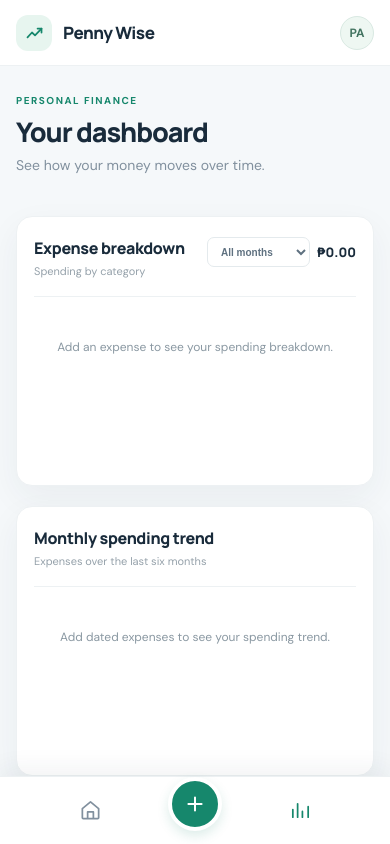
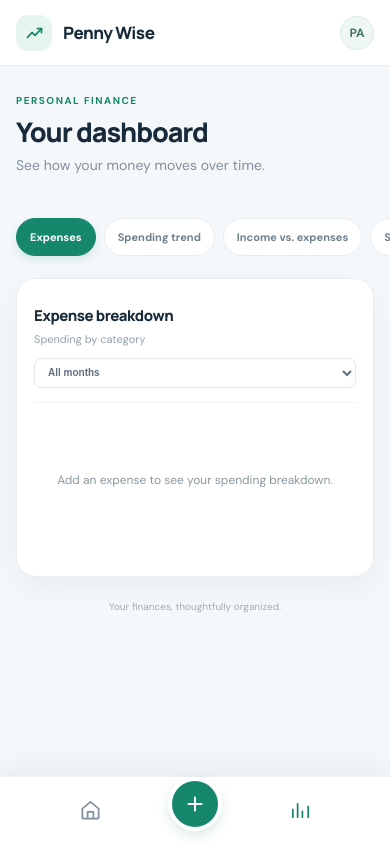
Before and after one commit to EJLF/Penny-Wise, a React (Vite) app: page / in a window 390 px wide. Both pictures are taken after a click on the button 300 px from the left and 810 px from the top of the page. Shown: the top 844 px of the page. Built offline with nearby package versions, Linux system fonts and the light colour scheme.

Commit message:
Revamped dashboard ui

```diff
--- a/src/App.css
+++ b/src/App.css
@@ -579,55 +579,104 @@ input:focus-visible {
   margin-top: 22px;
 }
 
+.analytics-dashboard {
+  min-width: 0;
+}
+
+.analytics-tabs {
+  display: none;
+}
+
 .analytics-grid {
   display: grid;
   grid-template-columns: repeat(2, minmax(0, 1fr));
-  gap: 20px;
+  gap: 18px;
 }
 
 .analytics-panel {
+  position: relative;
   min-width: 0;
-  min-height: 310px;
-  padding: 23px 25px;
+  min-height: 320px;
+  padding: 24px;
+  overflow: hidden;
+  border: 1px solid #e9eef1;
+  border-radius: 20px;
+  box-shadow: 0 10px 28px rgba(30, 54, 72, 0.055);
+  transition: border-color 180ms ease, box-shadow 180ms ease, transform 180ms ease;
 }
 
-.analytics-panel__total {
-  color: var(--ink);
-  font-family: 'Manrope', sans-serif;
-  font-size: 13px;
-  font-weight: 800;
-  white-space: nowrap;
+.analytics-panel:hover {
+  transform: translateY(-2px);
+  border-color: var(--accent-border);
+  box-shadow: 0 16px 34px rgba(30, 54, 72, 0.09);
+}
+
+.analytics-panel .panel__heading {
+  min-height: 48px;
+  align-items: center;
+  padding: 5px 0 16px;
+  border-bottom-color: #f0f3f5;
+}
+
+.analytics-panel .panel__title {
+  font-size: 15px;
+  letter-spacing: -0.45px;
+}
+
+.analytics-panel .panel__subtitle {
+  margin-top: 6px;
+  font-size: 11px;
+  line-height: 1.4;
 }
 
 .expense-breakdown__actions {
   display: flex;
   align-items: center;
   gap: 10px;
+  flex: 0 0 auto;
 }
 
 .expense-breakdown__filter {
   max-width: 150px;
+  border-color: #e7ecef;
+  border-radius: 9px;
+  background-color: #fbfcfd;
 }
 
 .expense-breakdown {
   display: flex;
-  min-height: 225px;
+  min-height: 235px;
   align-items: center;
-  gap: 24px;
-  padding-top: 13px;
+  gap: 20px;
+  padding-top: 16px;
 }
 
 .expense-breakdown__chart {
-  width: min(44%, 190px);
-  flex: 0 0 min(44%, 190px);
+  width: min(48%, 210px);
+  flex: 0 0 min(48%, 210px);
   overflow: visible;
+  filter: drop-shadow(0 7px 12px rgba(30, 54, 72, 0.1));
+}
+
+.expense-breakdown__center-label {
+  fill: #83919b;
+  font-family: 'DM Sans', 'Segoe UI', sans-serif;
+  font-size: 8px;
+  font-weight: 600;
+}
+
+.expense-breakdown__center-total {
+  fill: var(--ink);
+  font-family: 'Manrope', sans-serif;
+  font-size: 11px;
+  font-weight: 800;
 }
 
 .expense-breakdown__legend {
   display: grid;
   min-width: 0;
   flex: 1;
-  gap: 13px;
+  gap: 5px;
   margin: 0;
   padding: 0;
   list-style: none;
@@ -641,10 +690,19 @@ input:focus-visible {
 }
 
 .expense-breakdown__item {
+  min-height: 34px;
   justify-content: space-between;
-  gap: 8px;
+  gap: 10px;
+  padding: 5px 8px;
+  border-radius: 8px;
+  background: #f8fafb;
   color: #60717d;
   font-size: 11px;
+  transition: background 160ms ease;
+}
+
+.expense-breakdown__item:hover {
+  background: var(--accent-tint);
 }
 
 .expense-breakdown__name {
@@ -659,17 +717,19 @@ input:focus-visible {
 }
 
 .expense-breakdown__swatch {
-  width: 9px;
-  height: 9px;
-  flex: 0 0 9px;
-  border-radius: 3px;
+  width: 10px;
+  height: 10px;
+  flex: 0 0 10px;
+  border-radius: 50%;
+  box-shadow: 0 0 0 2px #fff;
 }
 
 .expense-breakdown__value {
   flex-direction: column;
   align-items: flex-end;
   gap: 3px;
-  color: var(--ink);
+  color: #344858;
+  font-size: 10px;
   font-weight: 700;
   white-space: nowrap;
 }
@@ -683,9 +743,39 @@ input:focus-visible {
 .analytics-chart {
   display: block;
   width: 100%;
-  height: 240px;
-  overflow: visible;
-  margin-top: 13px;
+  min-width: 0;
+  height: 242px;
+  margin-top: 12px;
+}
+
+.analytics-chart-scroll {
+  width: 100%;
+  overflow-x: auto;
+  overscroll-behavior-x: contain;
+  scrollbar-color: #d8e0e4 transparent;
+  scrollbar-width: thin;
+}
+
+.analytics-chart-summary {
+  display: flex;
+  align-items: center;
+  justify-content: space-between;
+  gap: 12px;
+  margin-top: 10px;
+  padding: 12px 13px;
+  border: 1px solid #edf1f3;
+  border-radius: 11px;
+  background: #f8fafb;
+  color: #71818d;
+  font-size: 11px;
+}
+
+.analytics-chart-summary strong {
+  color: var(--accent-text);
+  font-family: 'Manrope', sans-serif;
+  font-size: 13px;
+  font-weight: 800;
+  white-space: nowrap;
 }
 
 .analytics-chart__grid {
@@ -695,7 +785,7 @@ input:focus-visible {
 
 .analytics-chart__axis-label,
 .analytics-chart__month-label {
-  fill: #98a4ad;
+  fill: #83919b;
   font-family: 'DM Sans', 'Segoe UI', sans-serif;
   font-size: 10px;
 }
@@ -704,7 +794,7 @@ input:focus-visible {
   display: flex;
   align-items: center;
   gap: 12px;
-  color: #758590;
+  color: #71818d;
   font-size: 10px;
   font-weight: 600;
   white-space: nowrap;
@@ -719,7 +809,8 @@ input:focus-visible {
 .analytics-legend i {
   width: 8px;
   height: 8px;
-  border-radius: 2px;
+  border-radius: 50%;
+  box-shadow: 0 0 0 2px #f2f5f6;
 }
 
 .analytics-legend__income {
@@ -1152,6 +1243,66 @@ input:focus-visible {
     grid-template-columns: 1fr;
   }
 
+  .analytics-tabs {
+    display: flex;
+    gap: 8px;
+    margin: 0 -16px 14px;
+    padding: 2px 16px 8px;
+    overflow-x: auto;
+    overscroll-behavior-x: contain;
+    scrollbar-width: none;
+  }
+
+  .analytics-tabs::-webkit-scrollbar {
+    display: none;
+  }
+
+  .analytics-tabs__button {
+    min-height: 38px;
+    flex: 0 0 auto;
+    padding: 0 13px;
+    border: 1px solid #e7ecef;
+    border-radius: 999px;
+    background: #fff;
+    color: #70808b;
+    font-size: 11px;
+    font-weight: 700;
+    white-space: nowrap;
+    transition: border-color 160ms ease, background 160ms ease, color 160ms ease;
+  }
+
+  .analytics-tabs__button[aria-selected='true'] {
+    border-color: var(--accent);
+    background: var(--accent);
+    box-shadow: 0 4px 10px var(--accent-shadow);
+    color: #fff;
+  }
+
+  .analytics-tabs__button:focus-visible {
+    outline: 3px solid var(--accent-outline);
+    outline-offset: 2px;
+  }
+
+  .analytics-grid .analytics-panel {
+    display: none;
+  }
+
+  .analytics-grid .analytics-panel[data-analytics-panel='expenses'] {
+    display: block;
+  }
+
+  .analytics-dashboard[data-active-tab='trend'] .analytics-grid .analytics-panel[data-analytics-panel='expenses'],
+  .analytics-dashboard[data-active-tab='comparison'] .analytics-grid .analytics-panel[data-analytics-panel='expenses'],
+  .analytics-dashboard[data-active-tab='savings'] .analytics-grid .analytics-panel[data-analytics-panel='expenses'] {
+    display: none;
+  }
+
+  .analytics-dashboard[data-active-tab='trend'] .analytics-grid .analytics-panel[data-analytics-panel='trend'],
+  .analytics-dashboard[data-active-tab='comparison'] .analytics-grid .analytics-panel[data-analytics-panel='comparison'],
+  .analytics-dashboard[data-active-tab='savings'] .analytics-grid .analytics-panel[data-analytics-panel='savings'] {
+    display: block;
+  }
+
   .analytics-panel {
     min-height: 290px;
   }
@@ -1323,35 +1474,103 @@ input:focus-visible {
   }
 
   .expense-breakdown {
-    gap: 15px;
+    flex-direction: column;
+    min-height: 0;
+    align-items: stretch;
+    gap: 14px;
   }
 
   .analytics-panel {
-    min-height: 270px;
-    padding: 20px 17px;
+    min-height: 0;
+    padding: 21px 17px 18px;
   }
 
   .analytics-panel .panel__heading {
-    flex-wrap: nowrap;
+    flex-wrap: wrap;
+    gap: 10px;
+    padding-bottom: 14px;
+  }
+
+  .analytics-panel .panel__heading > div:first-child {
+    flex: 1 1 145px;
+  }
+
+  .analytics-panel:first-child .panel__heading > div:first-child {
+    flex-basis: 100%;
   }
 
   .expense-breakdown__actions {
+    width: 100%;
+    justify-content: space-between;
     gap: 7px;
   }
 
   .expense-breakdown__filter {
-    max-width: 125px;
+    max-width: none;
+    min-width: 0;
+    flex: 1;
     padding-right: 20px;
     font-size: 10px;
   }
 
+  .expense-breakdown__chart {
+    width: min(68vw, 230px);
+    flex: 0 0 auto;
+    align-self: center;
+  }
+
+  .expense-breakdown__legend {
+    width: 100%;
+    flex: 0 0 auto;
+    gap: 3px;
+  }
+
+  .expense-breakdown__item {
+    min-height: 32px;
+    gap: 5px;
+    padding: 4px 6px;
+    font-size: 10px;
+  }
+
+  .expense-breakdown__name {
+    gap: 6px;
+  }
+
+  .expense-breakdown__value {
+    font-size: 9px;
+  }
+
   .analytics-chart {
-    height: 210px;
+    width: 440px;
+    min-width: 440px;
+    height: 220px;
+  }
+
+  .analytics-chart-scroll {
+    margin-right: -3px;
+    padding-bottom: 5px;
   }
 
   .analytics-panel .analytics-legend {
     gap: 7px;
     font-size: 9px;
+  }
+
+  .analytics-panel[data-analytics-panel='comparison'] .analytics-legend {
+    justify-content: flex-end;
+    margin-top: 8px;
+    padding: 9px 10px;
+    border-radius: 9px;
+    background: #f8fafb;
+  }
+
+  .analytics-panel > .empty-state {
+    display: grid;
+    min-height: 155px;
+    place-items: center;
+    margin: 0;
+    padding: 18px 8px;
+    line-height: 1.6;
   }
 }
 
--- a/src/Components/AnalyticsDashboard.tsx
+++ b/src/Components/AnalyticsDashboard.tsx
@@ -1,4 +1,4 @@
-import { useState } from 'react'
+import { useState, type KeyboardEvent } from 'react'
 import type { Transaction } from '../context/AppReducer'
 import { formatCurrency } from '../utils/formatCurrency'
 import {
@@ -23,6 +23,15 @@ type ExpenseSlice = {
   category: string
   amount: number
 }
+
+const analyticsTabs = [
+  { id: 'expenses', label: 'Expenses' },
+  { id: 'trend', label: 'Spending trend' },
+  { id: 'comparison', label: 'Income vs. expenses' },
+  { id: 'savings', label: 'Savings' },
+] as const
+
+type AnalyticsTab = typeof analyticsTabs[number]['id']
 
 const expenseChartColors = [
   '#d4a017', // Gold
@@ -116,11 +125,24 @@ const LineChart = ({ data, values, color, label, allowNegative = false }: LineCh
     y: bottom - (value - min) / range * (bottom - top),
     value,
   }))
-  const path = points.map((point, index) =>
-    `${index === 0 ? 'M' : 'L'} ${point.x} ${point.y}`,
-  ).join(' ')
+  const path = points.reduce((commands, point, index) => {
+    if (index === 0) {
+      return `M ${point.x} ${point.y}`
+    }
+
+    const previous = points[index - 1]
+    const beforePrevious = points[index - 2] ?? previous
+    const next = points[index + 1] ?? point
+    const control1X = previous.x + (point.x - beforePrevious.x) / 6
+    const control1Y = previous.y + (point.y - beforePrevious.y) / 6
+    const control2X = point.x - (next.x - previous.x) / 6
+    const control2Y = point.y - (next.y - previous.y) / 6
+
+    return `${commands} C ${control1X} ${control1Y}, ${control2X} ${control2Y}, ${point.x} ${point.y}`
+  }, '')
 
   return (
+    <div className="analytics-chart-scroll">
       <svg className="analytics-chart" viewBox="0 0 600 240" role="img" aria-label={label}>
         <title>{label}</title>
         {Array.from({ length: 5 }, (_, index) => {
@@ -146,10 +168,12 @@ const LineChart = ({ data, values, color, label, allowNegative = false }: LineCh
           </g>
         ))}
       </svg>
+    </div>
   )
 }
 
 const AnalyticsDashboard = ({ transactions }: AnalyticsDashboardProps) => {
+  const [activeTab, setActiveTab] = useState<AnalyticsTab>('expenses')
   const [expenseMonth, setExpenseMonth] = useState('all')
   const monthlyData = getMonthlyData(transactions)
   const expenseMonthOptions = Array.from(new Set(
@@ -189,10 +213,64 @@ const AnalyticsDashboard = ({ transactions }: AnalyticsDashboardProps) => {
       { total: startingTotal, values: [] },
     ).values
   })()
+  const sixMonthExpenses = monthlyData.reduce((total, month) => total + month.expenses, 0)
+  const sixMonthNet = monthlyData.reduce((total, month) => total + month.net, 0)
+
+  const handleTabKeyDown = (event: KeyboardEvent<HTMLDivElement>) => {
+    const currentIndex = analyticsTabs.findIndex((tab) => tab.id === activeTab)
+    let nextIndex: number
+
+    if (event.key === 'ArrowRight') {
+      nextIndex = (currentIndex + 1) % analyticsTabs.length
+    } else if (event.key === 'ArrowLeft') {
+      nextIndex = (currentIndex - 1 + analyticsTabs.length) % analyticsTabs.length
+    } else if (event.key === 'Home') {
+      nextIndex = 0
+    } else if (event.key === 'End') {
+      nextIndex = analyticsTabs.length - 1
+    } else {
+      return
+    }
+
+    event.preventDefault()
+    setActiveTab(analyticsTabs[nextIndex].id)
+    event.currentTarget
+      .querySelector<HTMLButtonElement>(`[data-analytics-tab="${analyticsTabs[nextIndex].id}"]`)
+      ?.focus()
+  }
 
   return (
-    <section className="analytics-grid" aria-label="Financial analytics">
-      <article className="panel analytics-panel">
+    <section
+      className="analytics-dashboard"
+      aria-label="Financial analytics"
+      data-active-tab={activeTab}
+    >
+      <div className="analytics-tabs" role="tablist" aria-label="Analytics charts" onKeyDown={handleTabKeyDown}>
+        {analyticsTabs.map((tab) => (
+          <button
+            className="analytics-tabs__button"
+            key={tab.id}
+            id={`analytics-tab-${tab.id}`}
+            type="button"
+            role="tab"
+            aria-selected={activeTab === tab.id}
+            aria-controls={`analytics-panel-${tab.id}`}
+            tabIndex={activeTab === tab.id ? 0 : -1}
+            data-analytics-tab={tab.id}
+            onClick={() => setActiveTab(tab.id)}
+          >
+            {tab.label}
+          </button>
+        ))}
+      </div>
+      <div className="analytics-grid">
+      <article
+        className="panel analytics-panel"
+        id="analytics-panel-expenses"
+        role="tabpanel"
+        aria-labelledby="analytics-tab-expenses"
+        data-analytics-panel="expenses"
+      >
         <div className="panel__heading">
           <div>
             <h2 className="panel__title">Expense breakdown</h2>
@@ -217,12 +295,16 @@ const AnalyticsDashboard = ({ transactions }: AnalyticsDashboardProps) => {
                 <option key={month} value={month}>{getTransactionMonthLabel(month)}</option>
               ))}
             </select>
-            <span className="analytics-panel__total">{formatCurrency(totalExpenses)}</span>
           </div>
         </div>
         {expenseSlices.length > 0 ? (
           <div className="expense-breakdown">
-            <svg className="expense-breakdown__chart" viewBox="0 0 180 180" role="img" aria-label="Expense breakdown pie chart">
+            <svg
+              className="expense-breakdown__chart"
+              viewBox="0 0 180 180"
+              role="img"
+              aria-label={`Expense breakdown pie chart. Total expense: ${formatCurrency(totalExpenses)}`}
+            >
               <title>Expense breakdown by category</title>
               <g transform="rotate(-90 90 90)">
                 {expenseSlices.map((slice, index) => {
@@ -252,6 +334,12 @@ const AnalyticsDashboard = ({ transactions }: AnalyticsDashboardProps) => {
                   )
                 })}
               </g>
+              <text className="expense-breakdown__center-label" x="90" y="86" textAnchor="middle">
+                Total expense
+              </text>
+              <text className="expense-breakdown__center-total" x="90" y="103" textAnchor="middle">
+                {formatCurrency(totalExpenses)}
+              </text>
             </svg>
             <ul className="expense-breakdown__legend">
               {expenseSlices.map((slice, index) => (
@@ -281,7 +369,13 @@ const AnalyticsDashboard = ({ transactions }: AnalyticsDashboardProps) => {
         )}
       </article>
 
-      <article className="panel analytics-panel">
+      <article
+        className="panel analytics-panel"
+        id="analytics-panel-trend"
+        role="tabpanel"
+        aria-labelledby="analytics-tab-trend"
+        data-analytics-panel="trend"
+      >
         <div className="panel__heading">
           <div>
             <h2 className="panel__title">Monthly spending trend</h2>
@@ -289,29 +383,39 @@ const AnalyticsDashboard = ({ transactions }: AnalyticsDashboardProps) => {
           </div>
         </div>
         {monthlyData.some((month) => month.expenses > 0) ? (
+          <>
             <LineChart
               data={monthlyData}
               values={monthlyData.map((month) => month.expenses)}
-            color="var(--chart-expense)"
+              color="var(--accent)"
               label="Monthly spending trend for the last six months"
             />
+            <div className="analytics-chart-summary">
+              <span>Spent in the last six months</span>
+              <strong>{formatCurrency(sixMonthExpenses)}</strong>
+            </div>
+          </>
         ) : (
           <p className="empty-state">Add dated expenses to see your spending trend.</p>
         )}
       </article>
 
-      <article className="panel analytics-panel">
+      <article
+        className="panel analytics-panel"
+        id="analytics-panel-comparison"
+        role="tabpanel"
+        aria-labelledby="analytics-tab-comparison"
+        data-analytics-panel="comparison"
+      >
         <div className="panel__heading">
           <div>
             <h2 className="panel__title">Income vs expenses</h2>
             <p className="panel__subtitle">Monthly totals over the last six months</p>
           </div>
-          <div className="analytics-legend" aria-label="Chart legend">
-            <span><i className="analytics-legend__income" />Income</span>
-            <span><i className="analytics-legend__expense" />Expenses</span>
-          </div>
         </div>
         {hasMonthlyTransactions ? (
+          <>
+            <div className="analytics-chart-scroll">
               <svg className="analytics-chart" viewBox="0 0 600 240" role="img" aria-label="Monthly income compared with expenses">
               <title>Monthly income vs expenses</title>
               {(() => {
@@ -371,12 +475,24 @@ const AnalyticsDashboard = ({ transactions }: AnalyticsDashboardProps) => {
                 )
               })()}
               </svg>
+            </div>
+            <div className="analytics-legend" aria-label="Chart legend">
+              <span><i className="analytics-legend__income" />Income</span>
+              <span><i className="analytics-legend__expense" />Expenses</span>
+            </div>
+          </>
         ) : (
           <p className="empty-state">Add dated transactions to compare monthly income and expenses.</p>
         )}
       </article>
 
-      <article className="panel analytics-panel">
+      <article
+        className="panel analytics-panel"
+        id="analytics-panel-savings"
+        role="tabpanel"
+        aria-labelledby="analytics-tab-savings"
+        data-analytics-panel="savings"
+      >
         <div className="panel__heading">
           <div>
             <h2 className="panel__title">Savings growth</h2>
@@ -384,17 +500,24 @@ const AnalyticsDashboard = ({ transactions }: AnalyticsDashboardProps) => {
           </div>
         </div>
         {datedTransactions.length > 0 ? (
+          <>
             <LineChart
               data={monthlyData}
               values={cumulativeNet}
-            color="var(--chart-savings)"
+              color="var(--accent)"
               label="Cumulative net savings growth over the last six months"
               allowNegative
             />
+            <div className="analytics-chart-summary">
+              <span>Net change in the last six months</span>
+              <strong>{sixMonthNet >= 0 ? '+' : '−'}{formatCurrency(Math.abs(sixMonthNet))}</strong>
+            </div>
+          </>
         ) : (
           <p className="empty-state">Add dated transactions to see your savings growth.</p>
         )}
       </article>
+      </div>
     </section>
   )
 }
```
Lines whose indentation alone changed are shown as unchanged.
